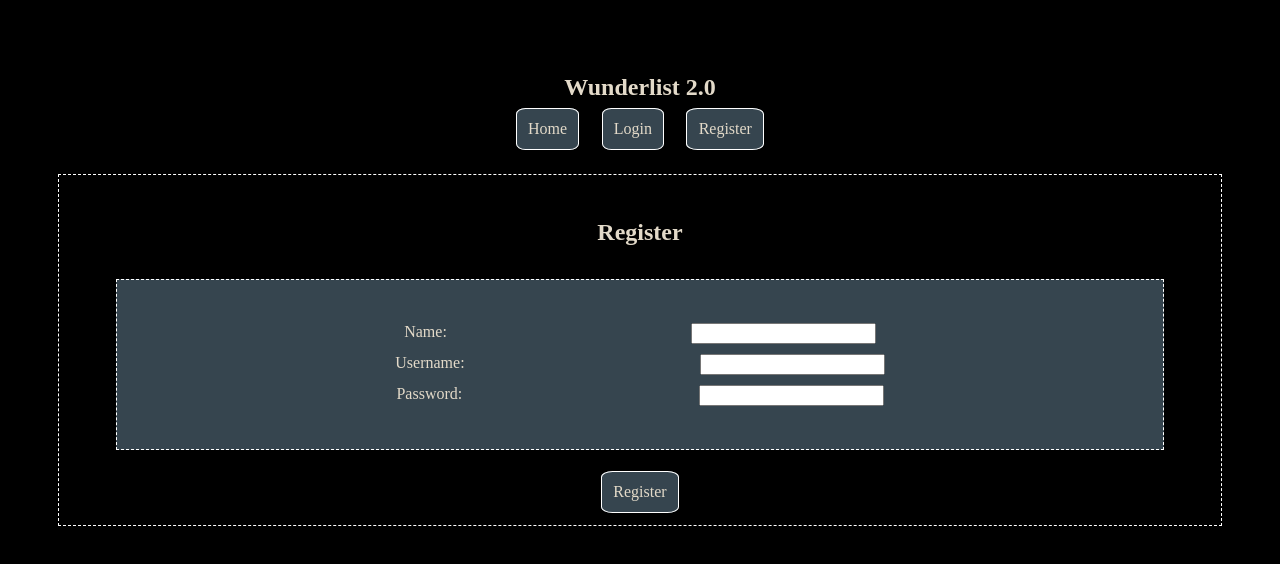
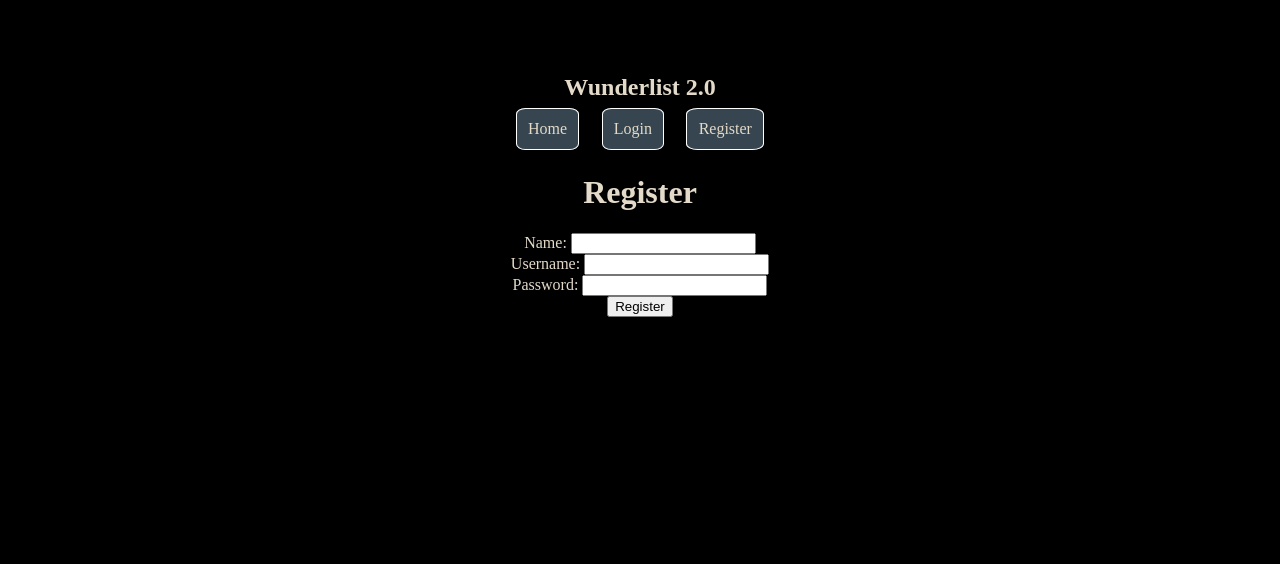
Before and after one commit to shawnpatel96/front-end-1, a React (Create React App) app in the folder my-app/: page /register in a window 1280 px wide. Shown: the top 564 px of the page. Built offline with nearby package versions, Linux system fonts and the light colour scheme.

Commit message:
working on getting axios calls to work (dummy)

```diff
--- a/my-app/package.json
+++ b/my-app/package.json
@@ -6,6 +6,7 @@
     "@testing-library/jest-dom": "^4.2.4",
     "@testing-library/react": "^9.3.2",
     "@testing-library/user-event": "^7.1.2",
+    "axios": "^0.19.2",
     "react": "^16.13.0",
     "react-dom": "^16.13.0",
     "react-router-dom": "^5.1.2",
--- a/my-app/src/components/Login.js
+++ b/my-app/src/components/Login.js
@@ -1,6 +1,7 @@
 import React, {useState} from 'react';
 import {Link} from 'react-router-dom';
 import styled from 'styled-components';
+import axios from 'axios';
 
 //styled components
 const LoginStyle = styled.section`
--- a/my-app/src/components/Register.js
+++ b/my-app/src/components/Register.js
@@ -1,34 +1,6 @@
 import React, {useState} from 'react';
 import {Link} from 'react-router-dom';
-import styled from 'styled-components';
 
-//styled components
-const RegStyle = styled.section`
-    margin: 1%;
-    padding: 2%;
-    border: 1px dashed white;
-`
-const Form = styled.p`
-    border: 1px dashed white;
-    padding: 3%;
-    margin: 3%;
-    background: #36454F;
-    color: #e3dac9;
-
-`
-const Field = styled.span`
-    margin: 1%;
-    display: flex;
-    justify-content: space-evenly;
-`
-const Button = styled.span`
-    border: 1px solid white;
-    margin: 3%;
-    padding: 1%;
-    border-radius: 15%;
-    background: #36454F;
-    color: #e3dac9;
-`
 
 export const Register = () => {
 
@@ -38,18 +10,16 @@
         setRegister({...register, [e.target.name]: e.target.value})
     };
 
-    const submitForm = (e) => {
+    const handleSubmit = (e) => {
         e.preventDefault();
         setRegister({name:'',username:'', password:''});
         console.log('Name:', register.name,'Username:', register.username, 'Password:', register.password)
     };
 
     return(
-        <RegStyle>
+        <div>
             <h1>Register</h1>
-            <Form>
-                <form onSubmit={submitForm}>
-                    <Field>
+            <form onSubmit={event => handleSubmit(event)}>
             <label htmlFor='name'>Name: </label>
                 <input
                     id='name'
@@ -58,11 +28,7 @@
                     onChange={handleChanges}
                     value={register.name}
                 />
-                    </Field>
-
-                    {/* <br/> */}
-
-                    <Field>
+                <br/>
                 <label htmlFor='username'>Username: </label>
                 <input
                     id='username'
@@ -71,11 +37,7 @@
                     onChange={handleChanges}
                     value={register.username}
                 />
-                    </Field>
-
-                    {/* <br/> */}
-
-                    <Field>
+                <br/>
                 <label htmlFor='password'>Password: </label>
                 <input
                     id='password'
@@ -84,15 +46,10 @@
                     onChange={handleChanges}
                     value={register.password}
                 />
-                    </Field>
-
-                    {/* <br/> */}
+                <br/>
+                <Link to='/todo' style={{ textDecoration: 'none', color: 'white' }}><button type='submit'>Register</button></Link>
             </form>
-            </Form>
-            <Button>
-                <Link to='/todo' style={{ textDecoration: 'none', color: '#e3dac9' }}>Register</Link>
-            </Button>
-        </RegStyle>
+        </div>
     )
 }
 
```
Also changed, not shown: 1 other file (tests, documents, lock files or other folders). Lines whose indentation alone changed are shown as unchanged.
